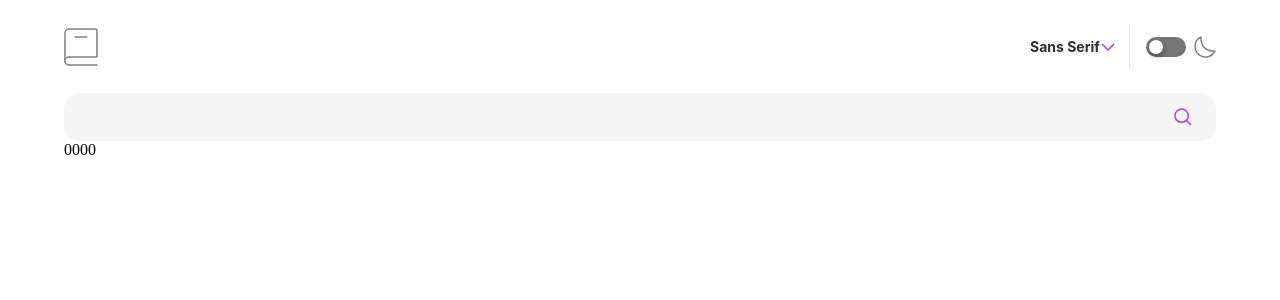
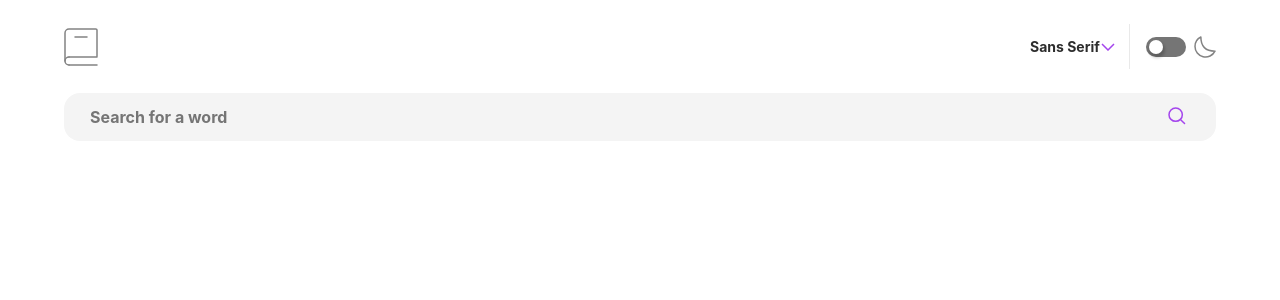
Before and after one commit to surrealgee/dictionary-web-app, a React (Vite) app: page / in a window 1280 px wide. Shown: the top 300 px of the page. Built offline with nearby package versions, Linux system fonts and the light colour scheme; no server answers.

Commit message:
Build search functionality

```diff
--- a/src/App.jsx
+++ b/src/App.jsx
@@ -1,24 +1,46 @@
 import { useState, useEffect } from "react";
 import styled from "styled-components";
+import SearchBar from "./components/SearchBar";
 import Header from "./components/Header";
 import Main from "./components/Main";
 
 function App() {
   const [searchTerm, setSearchTerm] = useState("");
-  const [word, setWord] = useState(0);
+  const [word, setWord] = useState("");
+  const [wordData, setWordData] = useState(0);
+
+  const URL = `https://api.dictionaryapi.dev/api/v2/entries/en/${searchTerm}`;
 
   useEffect(() => {
-    fetch("https://api.dictionaryapi.dev/api/v2/entries/en/keyboard")
+    fetch(URL)
       .then((res) => res.json())
-      .then((data) => setWord(data[0]))
+      .then((data) => setWordData(data[0]))
       .catch((err) => console.log(err));
-  }, []);
+  }, [searchTerm]);
+
+  function handleChange(e) {
+    const { value } = e.target;
+    setWord(value);
+  }
+
+  function handleSubmit(e) {
+    e.preventDefault();
+    if (word !== "") {
+      setSearchTerm(word);
+    }
+    setWord("");
+  }
 
   return (
     <StyledApp>
       <StyledWrapper>
         <Header />
-        <Main wordData={word} />
+        <SearchBar
+          handleChange={handleChange}
+          handleSubmit={handleSubmit}
+          word={word}
+        />
+        {searchTerm && <Main wordData={wordData} />}
       </StyledWrapper>
     </StyledApp>
   );
--- a/src/components/Main.jsx
+++ b/src/components/Main.jsx
@@ -1,4 +1,3 @@
-import SearchBar from "./SearchBar";
 import WordBox from "./WordBox";
 import NounSection from "./NounSection";
 import VerbSection from "./VerbSection";
@@ -7,7 +6,6 @@ import SourceSection from "./SourceSection";
 function Main({ wordData }) {
   return (
     <main>
-      <SearchBar />
       {wordData && <WordBox wordData={wordData} />}
       {wordData && <NounSection wordData={wordData} />}
       {wordData && <VerbSection wordData={wordData} />}
--- a/src/components/SearchBar.jsx
+++ b/src/components/SearchBar.jsx
@@ -2,16 +2,24 @@ import { useState } from "react";
 import styled from "styled-components";
 import lookup from "../assets/images/icon-search.svg";
 
-function SearchBar() {
+function SearchBar({ handleChange, handleSubmit, word }) {
+  console.log(word);
   return (
-    <StyleSearchBar>
-      <input type="text" />
-      <img src={lookup} alt="glass magnifier icon" />
+    <StyleSearchBar onSubmit={handleSubmit}>
+      <input
+        type="text"
+        onChange={handleChange}
+        value={word}
+        placeholder="Search for a word"
+      />
+      <button type="submit">
+        <img src={lookup} alt="glass magnifier icon" />
+      </button>
     </StyleSearchBar>
   );
 }
 
-const StyleSearchBar = styled.div`
+const StyleSearchBar = styled.form`
   background: #f4f4f4;
   border-radius: 16px;
   display: flex;
@@ -22,6 +30,7 @@ const StyleSearchBar = styled.div`
   margin-top: 1.5em;
 
   input {
+    width: 95%;
     background: none;
     border: none;
     font-family: "Inter";
@@ -35,6 +44,11 @@ const StyleSearchBar = styled.div`
   input:active {
     outline: none;
   }
+
+  button {
+    border: none;
+    background: none;
+  }
 `;
 
 export default SearchBar;
--- a/src/components/SourceSection.jsx
+++ b/src/components/SourceSection.jsx
@@ -3,7 +3,7 @@ import newWindow from "../assets/images/icon-new-window.svg";
 
 function SourceSection({ wordData }) {
   const { sourceUrls } = wordData;
-  console.log(sourceUrls);
+  // console.log(sourceUrls);
   return (
     <StyledSection>
       <p>Source</p>
--- a/src/components/VerbSection.jsx
+++ b/src/components/VerbSection.jsx
@@ -20,7 +20,7 @@ function VerbSection({ wordData }) {
       <SectionTitle>verb</SectionTitle>
       <h3>Meaning</h3>
       <ul>{definitionsList}</ul>
-      <p>"{examplesList}"</p>
+      {examplesList === "" && <p>"{examplesList}"</p>}
     </StyledSection>
   );
 }
```
